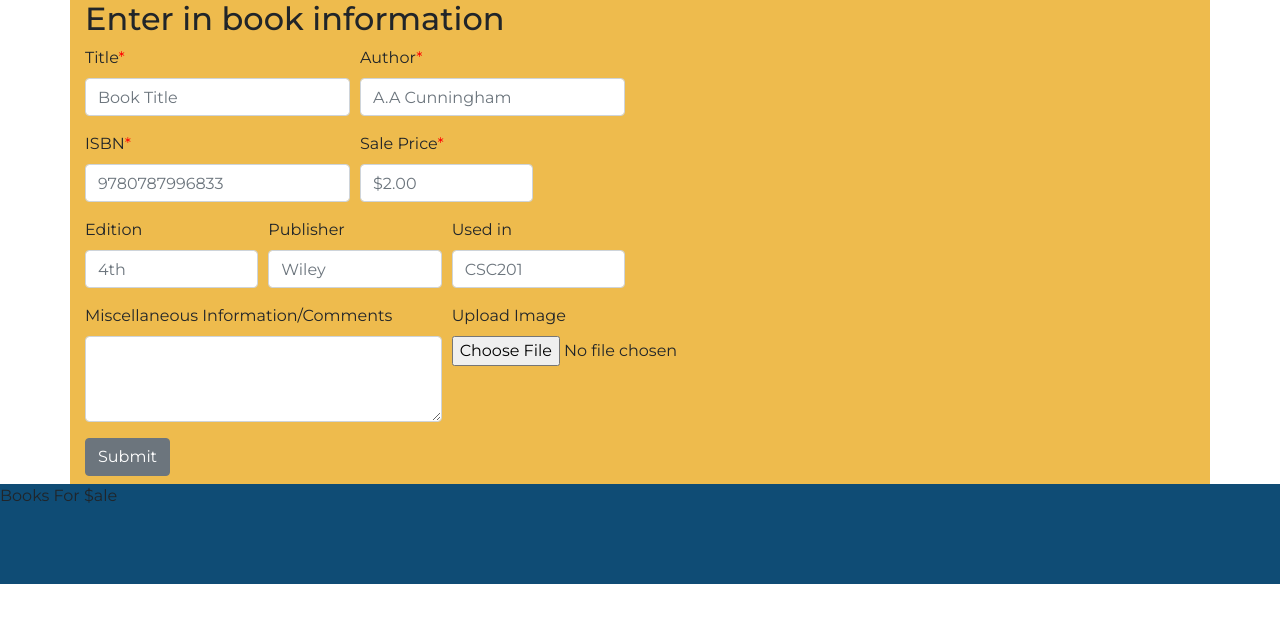
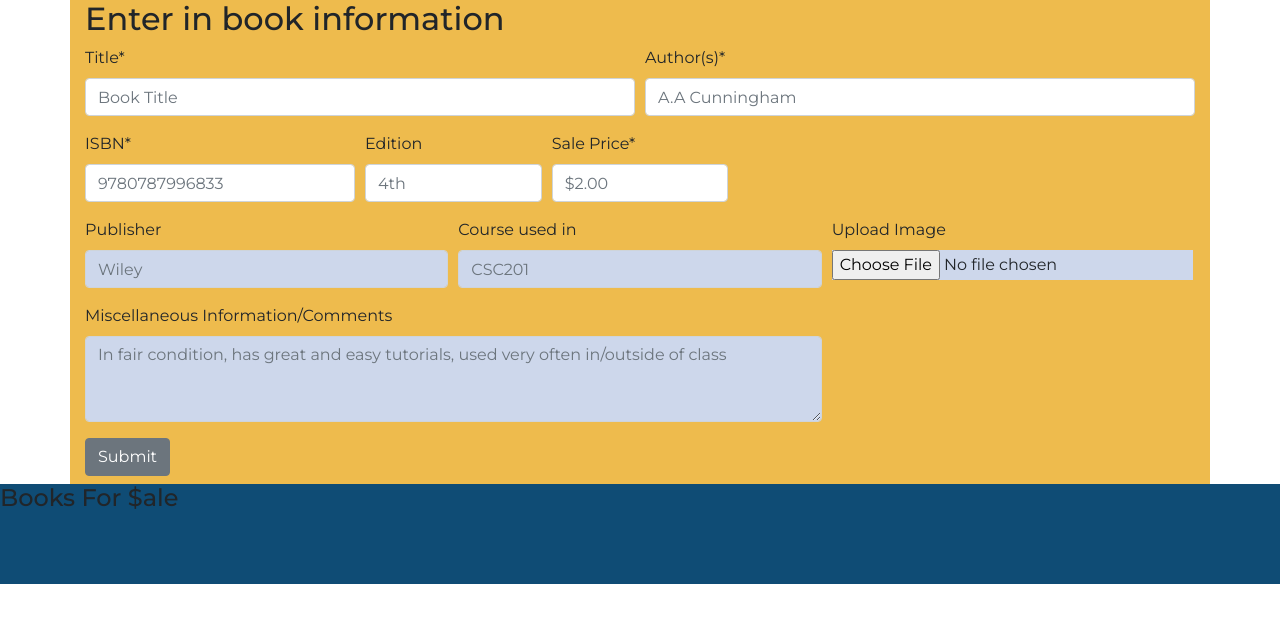
Before and after one commit to rec2/BookSeller, a Node server app: page /sell in a window 1280 px wide. Shown: the part 42-665 px from the top of the page. Run offline with Node 20, Linux system fonts and the light colour scheme; some libraries are stand-ins or nearby versions.

Commit message:
Add footer/header .ejs, add required inputs in sell.ejs

```diff
--- a/app.js
+++ b/app.js
@@ -2,7 +2,6 @@ const express = require("express");
 const bodyParser = require("body-parser");
 const mongoose = require("mongoose");
 const multer = require('multer');
-
 
 const app = express();
 app.use(bodyParser.urlencoded({
@@ -50,8 +49,14 @@ const bookSchema = {
         type: Number,
         required: true
     },
-    edition: String,
-    publisher: String,
+    edition: {
+        type: String,
+        required: true
+    },
+    publisher: {
+        type: String,
+        required: true
+    },
     path: String
 };
 
@@ -60,22 +65,24 @@ const bookSchema = {
 const Book = mongoose.model("Book", bookSchema);
 
 //route user to the pages
+app.get("/home", (req, res) => {
+    res.render("home");
+})
+// conbine the top with this one as 1 ****
 app.get("/", (req, res) => {
     res.render("home");
 })
 
 app.get("/market", (req, res) => {
     Book.find({}, function (err, books) {
-        console.log(books[0]);
         res.render("market", {
-          test: books
+          books: books
         });
       });
 })
 
 app.get("/sell", (req, res) => {
     res.render("sell");
-
 })
 
 app.post("/uploadfile", upload.single("imageFile"), function (req, res) {
@@ -84,33 +91,13 @@ app.post("/uploadfile", upload.single("imageFile"), function (req, res) {
     const title = req.body.title;
     const isbn = req.body.isbn;
     const price = req.body.price;
-    // const edition = req.body.edition;
-    // const publisher = req.body.publisher;
-    // const course = req.body.course;
-    // const image = req.file;
+    const edition = req.body.edition;
+    const publisher = req.body.publisher;
+    const course = req.body.course;
     // const comments = req.body.miscComments;
     const file = req.file;
-    const body = req.body;
-    // create a book with corresponding info
 
-    // save book and add to collections
-    // load book and corresponding filepath to market.ejs
-
-    // if (!book) {
-    //     console.log("THere is already in there")
-    // } else {
-    //         console.log(book._id)
-    //     book.save(function (err) {
-    //         if (err) {
-    //             console.log(err)
-    //         } else {
-    //             console.log("done!" + Book.findById({id : "5f28827e5935343bc08843f8"}))
-    //         }
-    //     });
-    // }
-
-
-    // find array of books form database and display in newbook
+    // ** If file is empty then assign default image as path:key **
 
     if (!file) {
         const error = new Error("Please upload a file");
@@ -122,6 +109,9 @@ app.post("/uploadfile", upload.single("imageFile"), function (req, res) {
             title: title,
             isbn: isbn,
             price: price,
+            edition: edition,
+            publisher: publisher,
+            course: course,
             path : file.filename
         });
 
--- a/public/styles/style.css
+++ b/public/styles/style.css
@@ -32,8 +32,12 @@ body {
 
 }
 
-.important {
-    color:red;
+input:optional {
+    background-color: rgb(205, 215, 235);
+}
+
+textarea:optional{
+    background-color: rgb(205, 215, 235);
 }
 
 footer {
--- /dev/null
+++ b/views/footer.ejs
@@ -0,0 +1,7 @@
+<footer>
+    <div class="container-fluid">
+        <div class="row">
+            <h4>Books For $ale</h4>
+        </div>
+    </div>
+</footer>
--- /dev/null
+++ b/views/header.ejs
@@ -0,0 +1,12 @@
+<!DOCTYPE html>
+<html>
+
+<head>
+    <title>Simple Form</title>
+    <link
+        href="https://fonts.googleapis.com/css2?family=Montserrat:ital,wght@0,400;0,500;0,700;0,800;1,600&family=Ubuntu:ital,wght@0,500;0,700;1,400;1,500;1,700&display=swap"
+        rel="stylesheet">
+    <link rel="stylesheet" href="https://stackpath.bootstrapcdn.com/bootstrap/4.5.0/css/bootstrap.min.css"
+        integrity="sha384-9aIt2nRpC12Uk9gS9baDl411NQApFmC26EwAOH8WgZl5MYYxFfc+NcPb1dKGj7Sk" crossorigin="anonymous">
+    <link rel="stylesheet" type="text/css" href="styles/style.css">
+</head>
--- a/views/sell.ejs
+++ b/views/sell.ejs
@@ -1,88 +1,84 @@
-<!DOCTYPE html>
-<html>
-
-<head>
-    <title>Sell Your Books</title>
-    <link
-        href="https://fonts.googleapis.com/css2?family=Montserrat:ital,wght@0,400;0,500;0,700;0,800;1,600&family=Ubuntu:ital,wght@0,500;0,700;1,400;1,500;1,700&display=swap"
-        rel="stylesheet">
-    <link rel="stylesheet" href="https://stackpath.bootstrapcdn.com/bootstrap/4.5.0/css/bootstrap.min.css"
-        integrity="sha384-9aIt2nRpC12Uk9gS9baDl411NQApFmC26EwAOH8WgZl5MYYxFfc+NcPb1dKGj7Sk" crossorigin="anonymous">
-    <link rel="stylesheet" type="text/css" href="styles/style.css">
-</head>
+<%- include("header") %>
 
 <body>
     <nav class="nav nav-pills nav-tabs justify-content-center">
-        <a class="nav-link nav-item" href="index.html">Home</a>
-        <a class="nav-link nav-item  active" href="sell.html">Sell Your Books</a>
-        <a class="nav-link nav-item" href="market.html">MarketBoard</a>
+        <a class="nav-link nav-item" href="home">Home</a>
+        <a class="nav-link nav-item active" href="sell">Sell Your Books</a>
+        <a class="nav-link nav-item" href="market">MarketBoard</a>
         <a class="nav-link nav-item" href="#">About Me</a>
     </nav>
 
     <div class="container left-side">
         <div class="row">
-            <div class="col-lg-6">
+            <div class="col-lg">
                 <div>
                     <h2>Enter in book information</h2>
                     <form action="/uploadfile" enctype="multipart/form-data" method="POST">
                         <div class="form-row">
                             <div class="form-group col-md-6">
                                 <label for="title">Title<span class="important">*</span></label>
-                                <input type="text" class="form-control" id="book-title"  name="title" placeholder="Book Title" required>
+                                <input type="text" class="form-control" id="book-title" name="title"
+                                    placeholder="Book Title" required>
                             </div>
                             <div class="form-group col-md-6">
-                                <label for="author">Author<span class="important">*</span></label>
-                                <input type="text" class="form-control" id="bookAuthor" name="author" placeholder="A.A Cunningham" required>
+                                <label for="author">Author(s)<span class="important">*</span></label>
+                                <input type="text" class="form-control" id="bookAuthor" name="author"
+                                    placeholder="A.A Cunningham" required>
                             </div>
                         </div>
                         <div class="form-row">
-                            <div class="form-group col-md-6">
+                            <div class="form-group col-md-3">
                                 <label for="ISBN">ISBN<span class="important">*</span></label>
-                                <input type="text" class="form-control" id="bookIsbn" name="isbn" placeholder="9780787996833" required>
+                                <input type="text" class="form-control" id="bookIsbn" name="isbn"
+                                    placeholder="9780787996833" required>
                             </div>
-                            <div class="form-group col-md-4">
+                            <div class="form-group col-md-2">
+                                <label for="edition">Edition</label>
+                                <input type="text" class="form-control" id="bookEdition" name="edition"
+                                    placeholder="4th" required>
+                            </div>
+                            <div class="form-group col-md-2">
                                 <label for="upload-image">Sale Price<span class="important">*</span></label>
-                                <input type="text" class="form-control" id="bookPrice" name="price" placeholder="$2.00" required>
+                                <input type="text" class="form-control" id="bookPrice" name="price" placeholder="$2.00"
+                                    required>
                             </div>
                         </div>
                         <div class="form-row">
                             <div class="form-group col-md-4">
-                                <label for="edition">Edition</label>
-                                <input type="text" class="form-control" id="bookEdition" name="edition" placeholder="4th">
+                                <label for="publisher">Publisher</label>
+                                <input type="text" class="form-control" id="publisherName" name="publisher"
+                                    placeholder="Wiley">
                             </div>
                             <div class="form-group col-md-4">
-                                <label for="publisher">Publisher</label>
-                                <input type="text" class="form-control" id="publisherName" name="publisher" placeholder="Wiley">
+                                <label for="class">Course used in</label>
+                                <input type="text" class="form-control" id="classroom" name="course"
+                                    placeholder="CSC201">
                             </div>
-                            <div class="form-group col-md-4">
-                                <label for="class">Used in</label>
-                                <input type="text" class="form-control" id="classroom" name="course" placeholder="CSC201">
+                            <div class="form-group col-md-4 col-sm-3">
+                                <label for="fileUpload">Upload Image</label>
+                                <input type="file" name="imageFile" accept="image/*" />
                             </div>
                         </div>
                         <div class="form-row">
                             <div class="form-group col-md-8">
                                 <label for="comments">Miscellaneous Information/Comments</label>
-                                <textarea name="comments" class="form-control" name="miscComments" rows="3"></textarea>
-                            </div>
-                            <div class="form-group col-md-4 col-sm-3">
-                                <label for="fileUpload">Upload Image</label>
-                                <input type="file" name="imageFile"  accept="image/*" />
+                                <textarea name="comments" class="form-control" name="miscComments" rows="3"
+                                    placeholder="In fair condition, has great and easy tutorials, used very often in/outside of class"></textarea>
                             </div>
                         </div>
-                        <button class="btn btn-secondary mb-2" type="submit">Submit</button>
+                        <div class="form-row">
+                            <!-- center this button *** -->
+                            <div class="col-12">
+                                <button class="btn btn-secondary mb-2" type="submit">Submit</button>
+                            </div>
+                        </div>
+
                     </form>
                 </div>
             </div>
         </div>
     </div>
-
-    <footer>
-        <div class="container-fluid">
-            <div class="row">
-                <h>Books For $ale</h4>
-            </div>
-        </div>
-    </footer>
+    <%- include("footer") %>
 </body>
 
 </html>
```
Also changed, not shown: views/home.ejs (+6 -23 lines), views/market.ejs (+9 -27 lines), views/new-book.ejs (+15 -10 lines).
